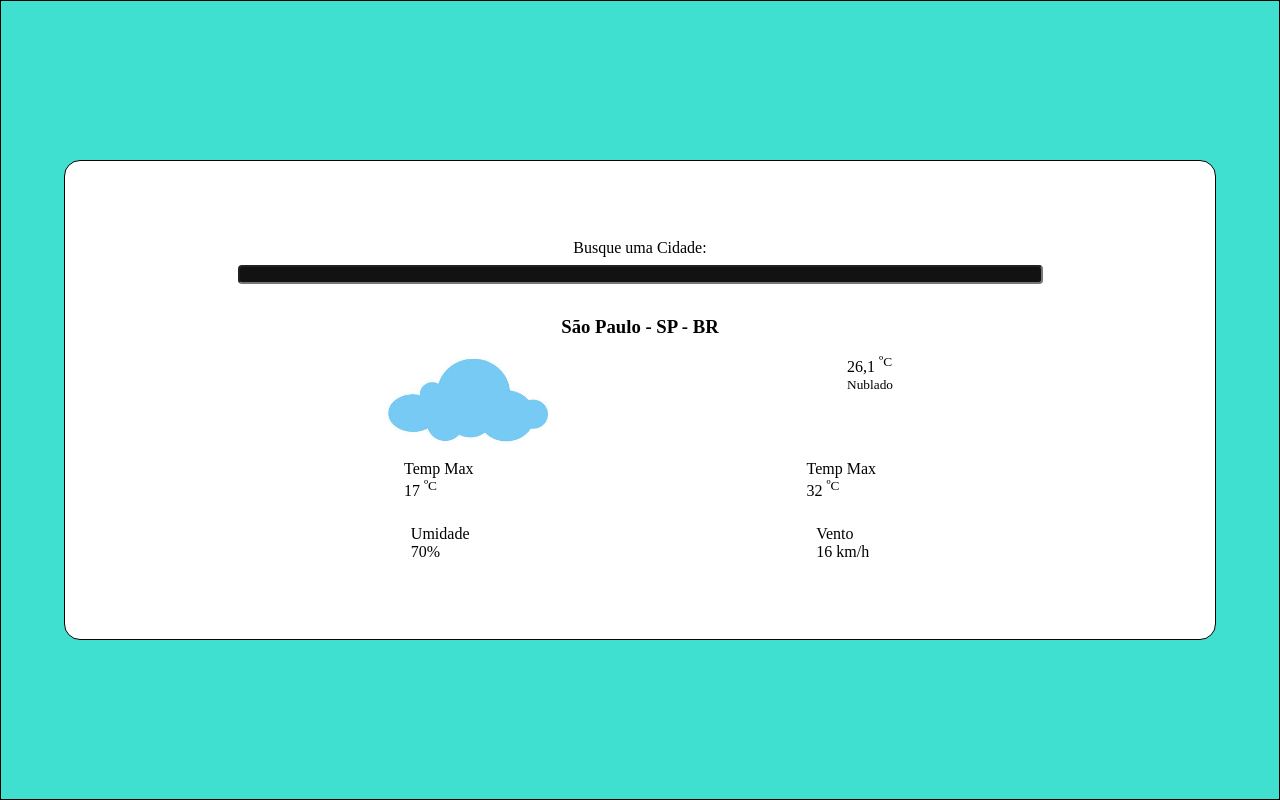
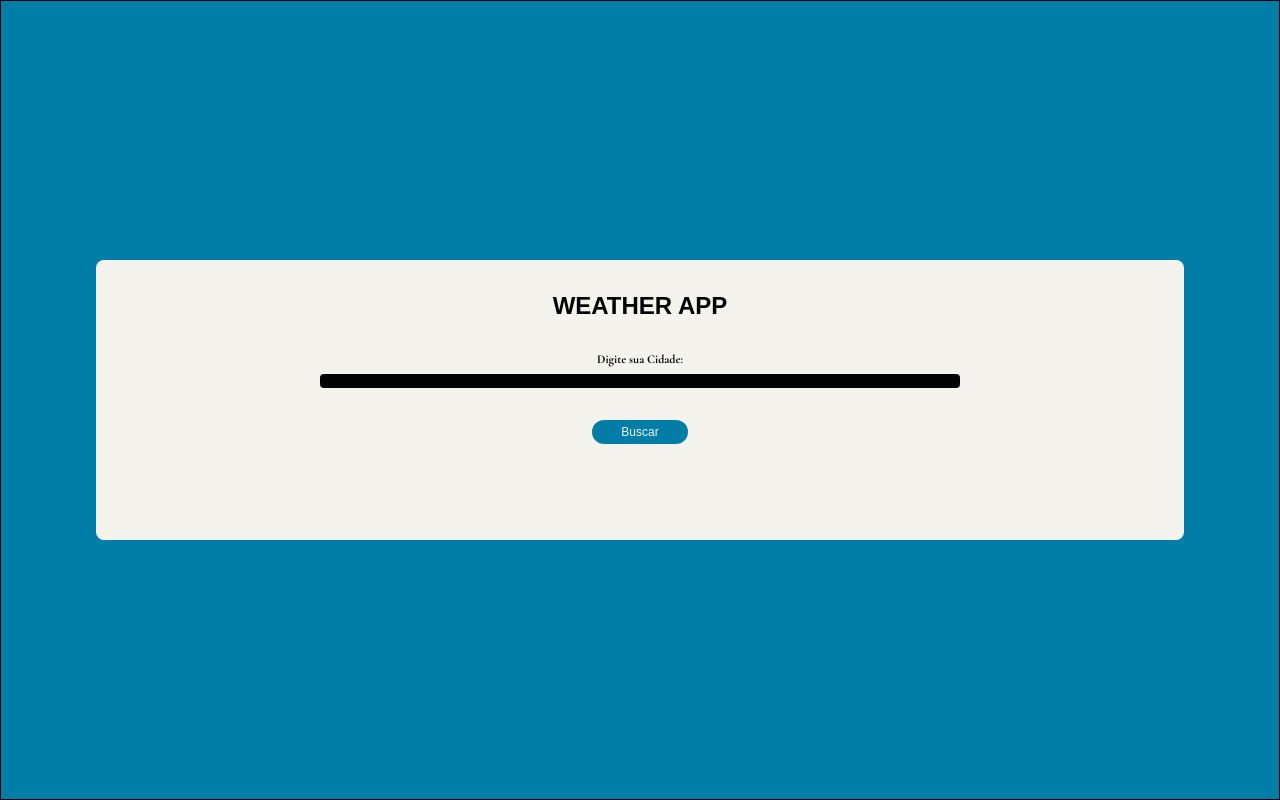
Before and after one commit to Paulo19961944/Weather-App, a website: page index.html in a window 1280 px wide. Drawn offline with Linux system fonts and the light colour scheme; a web font is replaced by a local one.

Commit message:
BRAKING CHANGE: Modify Styles and Structure HTML

```diff
--- a/index.html
+++ b/index.html
@@ -5,6 +5,8 @@
     <meta charset="UTF-8">
     <meta name="viewport" content="width=device-width, initial-scale=1.0">
     <title>Weather App - Seu Site do Tempo</title>
+    <link rel="preconnect" href="https://fonts.googleapis.com">
+    <link href="https://fonts.googleapis.com/css2?family=Arsenal:ital,wght@0,400;0,700;1,400;1,700&family=Cormorant:ital,wght@0,300..700;1,300..700&display=swap" rel="stylesheet">
     <link rel="stylesheet" href="node_modules/@fortawesome/fontawesome-free/css/all.css">
     <link rel="stylesheet" href="src/styles/main.css">
 </head>
@@ -12,39 +14,11 @@
 <body>
     <main>
         <section class="container">
+            <h1 class="title">WEATHER APP</h1>
             <form action="#">
-            <article class="search-input">
-                <p>Busque uma Cidade:</p>
-                <input type="search" name="search-city" id="search-city">
-                <h1>São Paulo - SP - BR</h1>
-            </article>
-            <article class="temp-primary">
-                    <img src="src/images/Cloud.jpg" alt="icon-cloud" class="icon-weather" width="20%">
-                        <div class="temp-primary-content">
-                        <p>26,1 <sup>ºC</sup></p>
-                        <small>Nublado</small>
-                    </div>
-            </article>
-            <article class="temp-secondary">
-                    <div class="temp-max">
-                        <p>Temp Max</p>
-                        <p id="resultMax">17 <sup>ºC</sup></p>
-                    </div>
-                    <div class="temp-min">
-                        <p>Temp Max</p>
-                        <p id="resultMin">32 <sup>ºC</sup></p>
-                    </div>
-            </article>
-            <article class="information-secondary">
-                <div class="moisture">
-                    <p>Umidade</p>
-                    <p>70%</p>
-                </div>
-                <div class="wind-speed">
-                    <p>Vento</p>
-                    <p>16 km/h</p>
-                </div>
-            </article>
+                <label for="city-name">Digite sua Cidade:</label>
+                <input type="text" name="city-name" id="city-name">
+                <input type="submit" value="Buscar" id="submitBtn">
             </form>
         </section>
     </main>
--- a/src/styles/main.css
+++ b/src/styles/main.css
@@ -5,7 +5,9 @@
 }
 
 body{
-    background-color: #40e0d0;
+    font-family: "Cormorant", serif;
+    font-weight: bold;
+    background-color: #007EA7;
     border: 1px solid #000;
     min-height: 100vh;
     display: flex;
@@ -15,14 +17,23 @@ body{
 }
 
 main{
-    border-radius: 16px;
-    background-color: #fff;
+    border-radius: 8px;
+    background-color: #F4F3EE;
     display: flex;
     flex-direction: column;
-    justify-content: center;
-    width: 90vw;
-    height: 480px;
-    border: 1px solid #000;
+    align-items: center;
+    text-align: center;
+    width: 85vw;
+    height: 280px;
+}
+
+main section .title{
+    margin-top: 32px;
+    font-size: 1.5rem;
+}
+
+main section .title, #submitBtn, #city-name{
+    font-family: 'Arsenal', sans-serif;
 }
 
 form{
@@ -31,45 +42,32 @@ form{
     align-items: center;
 }
 
-.container{
-    display: flex;
-    flex-direction: column;
+form label{
+    font-size: 0.75rem;
+    margin: 32px 0 8px 0;
 }
 
-.search-input{
-    width: 100%;
-    display: flex;
-    flex-direction: column;
-    align-items: center;
+#city-name{
+    font-size: 0.75rem;
+    border: none;
+    border-radius: 4px;
+    background-color: #020402;
+    color: #F4F3EE;
+    text-align: center;
+    width: 50vw;
 }
 
-#search-city{
-    background-color: #121212;
-    color: #fff;
-    text-align: center;
-    border-radius: 4px;
-    width: 70%;
-    margin: 8px 0 32px 0;
+#submitBtn{
+    background-color: #007EA7;
+    color: #F4F3EE;
+    font-size: 0.75rem;
+    border: none;
+    border-radius: 999px;
+    margin-top: 32px;
+    height: 24px;
+    width: 96px;
 }
 
-.temp-primary{
-    display: flex;
-    justify-content: space-around;
-    margin: 16px 0;
-    width: 70%;
+#submitBtn:hover{
+    cursor: pointer;
 }
-
-.temp-primary-content{
-    display: flex;
-    flex-direction: column;
-}
-
-.temp-secondary, .information-secondary{
-    display: flex;
-    justify-content: space-around;
-    width: 70%;
-}
-
-.information-secondary{
-    margin-top: 24px;
-}
```
